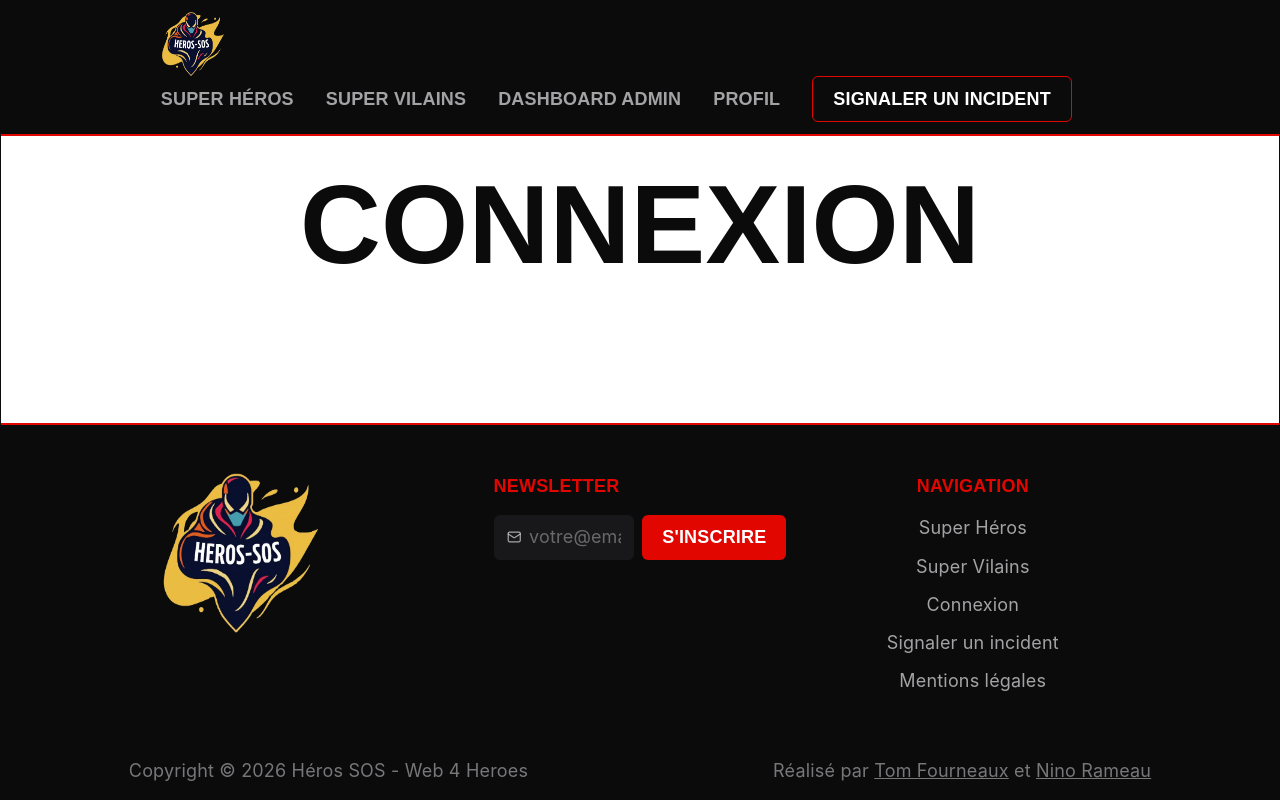
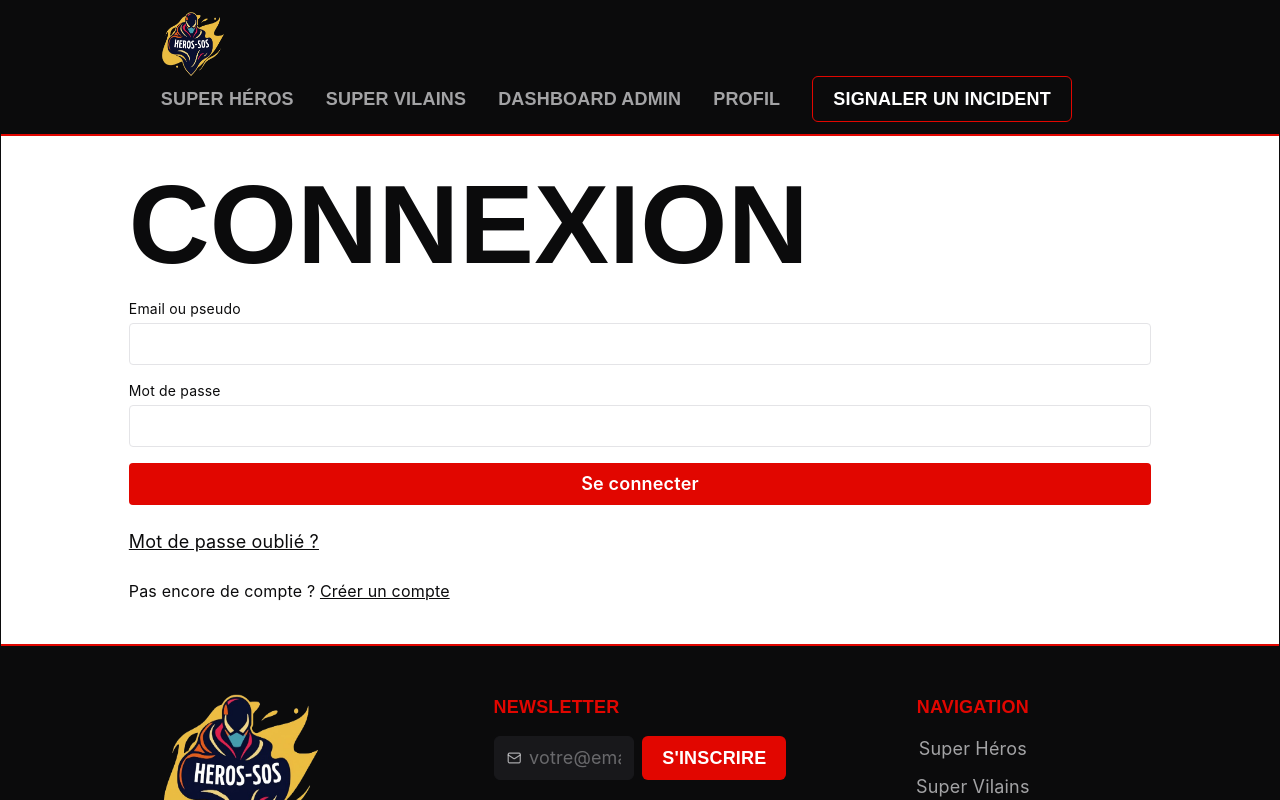
Before and after one commit to tomfrx12/Hero-SOS, a React (Vite) app: page /connexion in a window 1280 px wide. Shown: the top 800 px of the page. Built offline with nearby package versions, Linux system fonts and the light colour scheme; no server answers; a web font is replaced by a local one.

Commit message:
feat: ajouter le formulaire de connexion

```diff
--- /dev/null
+++ b/src/composants/Champ.tsx
@@ -0,0 +1,14 @@
+import type { InputHTMLAttributes } from "react"
+
+interface ChampProps extends InputHTMLAttributes<HTMLInputElement> {
+    label: string
+}
+
+export default function Champ({ label, ...props }: ChampProps) {
+    return (
+        <label className="flex flex-col gap-1 text-sm">
+            <span>{label}</span>
+            <input {...props} className="rounded border border-gris-trait px-3 py-2 text-base" />
+        </label>
+    )
+}
--- a/src/pages/Connexion.tsx
+++ b/src/pages/Connexion.tsx
@@ -1,5 +1,48 @@
+import { useState, type FormEvent } from "react"
+import { Link } from "react-router"
+import Champ from "../composants/Champ"
+import { useSession } from "../contexte/session"
+
 export default function Connexion() {
+    const { connexion } = useSession()
+
+    const [identifiant, setIdentifiant] = useState("")
+    const [motDePasse, setMotDePasse] = useState("")
+    const [erreur, setErreur] = useState("")
+    const [envoi, setEnvoi] = useState(false)
+
+    async function envoyer(evenement: FormEvent) {
+        evenement.preventDefault()
+        setErreur("")
+        setEnvoi(true)
+
+        try {
+            await connexion(identifiant, motDePasse)
+        } catch (e) {
+            setErreur((e as Error).message)
+            setEnvoi(false)
+        }
+    }
+
     return (
-        <h1>Connexion</h1>
+        <section className="flex flex-col gap-6 text-left">
+            <h1>Connexion</h1>
+
+            <form onSubmit={envoyer} className="flex flex-col gap-4">
+                <Champ label="Email ou pseudo" autoComplete="username" required value={identifiant} onChange={(e) => setIdentifiant(e.target.value)}/>
+                <Champ label="Mot de passe" type="password" autoComplete="current-password" required value={motDePasse} onChange={(e) => setMotDePasse(e.target.value)}/>
+
+                {erreur && <p role="alert" className="text-rouge-alerte">{erreur}</p>}
+
+                <button type="submit" disabled={envoi} className="rounded bg-rouge-alerte hover:bg-rouge-profond px-4 py-2 text-white disabled:opacity-50">
+                    {envoi ? "Connexion…" : "Se connecter"}
+                </button>
+            </form>
+
+            <Link to="/reinitialiser-le-mot-de-passe" className="underline">Mot de passe oublié ?</Link>
+            <p>
+                Pas encore de compte ? <Link to="/inscription" className="underline">Créer un compte</Link>
+            </p>
+        </section>
     )
 }
```
